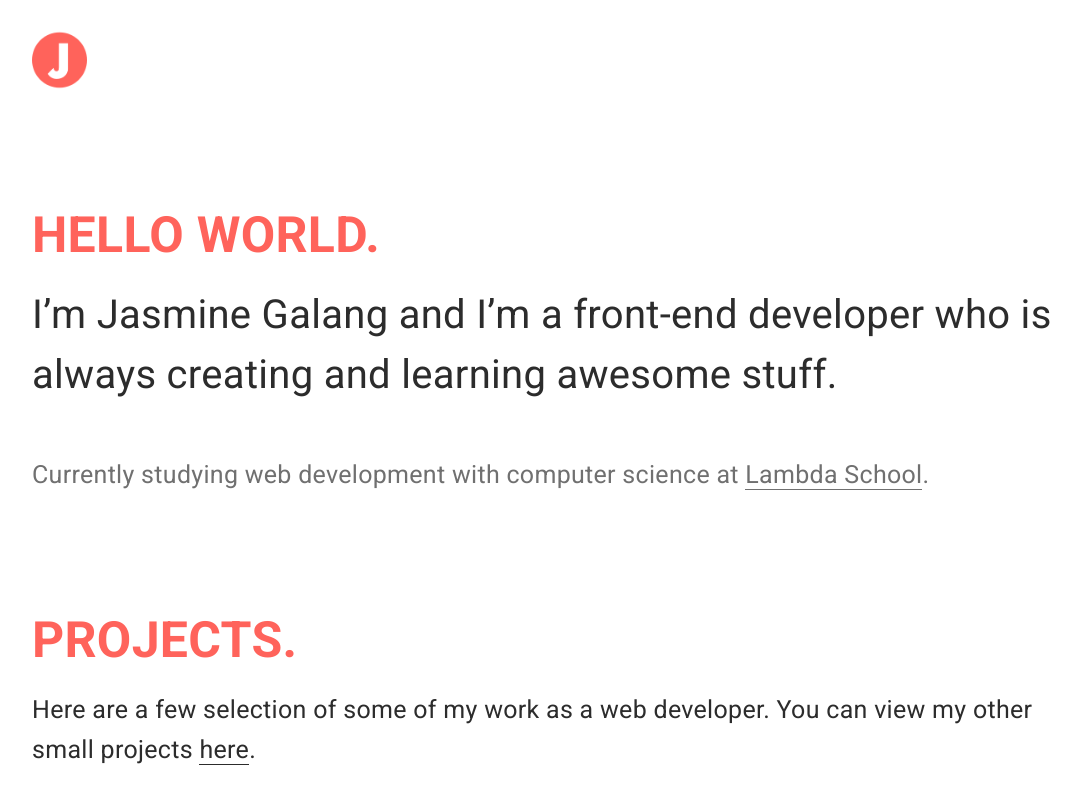
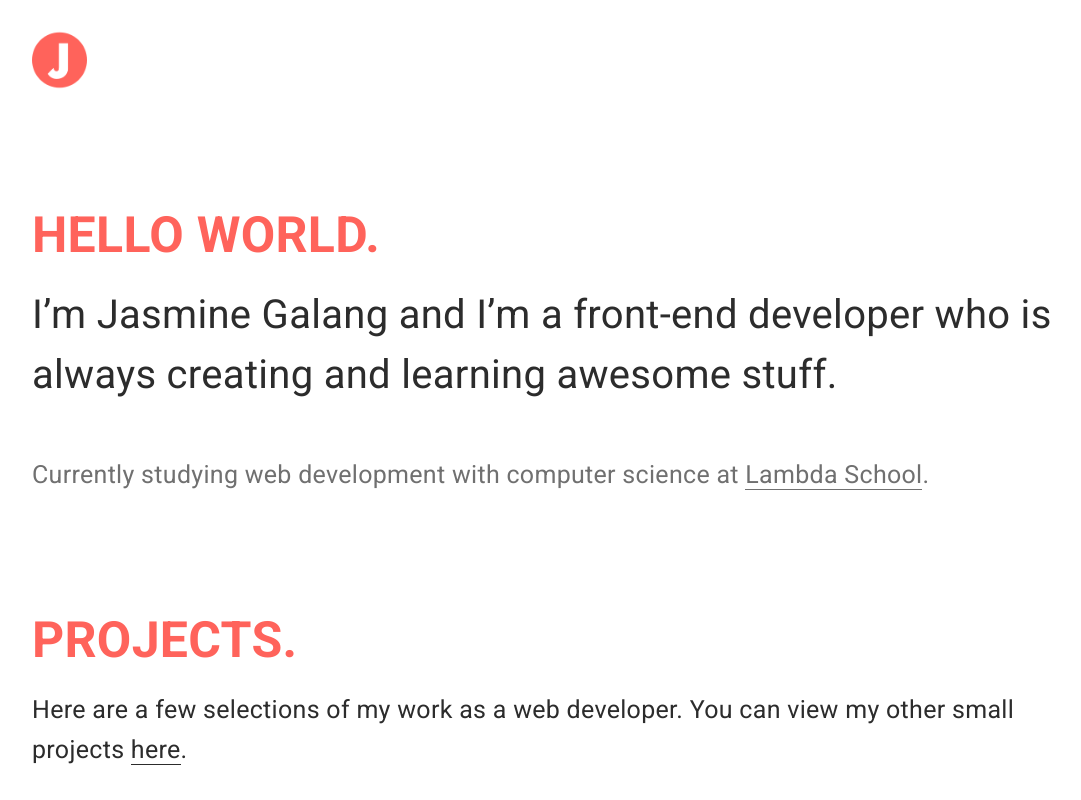
Before and after one commit to jsmndev/jsmn.dev, a React (Create React App) app: page / in a window 1280 px wide. Shown: the top 800 px of the page, without its empty margins (96-1177 px from the left). Built offline with nearby package versions, Linux system fonts and the light colour scheme.

Commit message:
Update project description

```diff
--- a/src/MainPage/MainPage.js
+++ b/src/MainPage/MainPage.js
@@ -45,8 +45,8 @@ class MainPage extends Component {
         <Section>
           <h1>PROJECTS.</h1>
           <p>
-            Here are a few selection of some of my work as a web developer. You
-            can view my other small projects{" "}
+            Here are a few selections of my work as a web developer. You can
+            view my other small projects{" "}
             <a
               href="https://github.com/jsmnglng"
               target="_blank"
```
